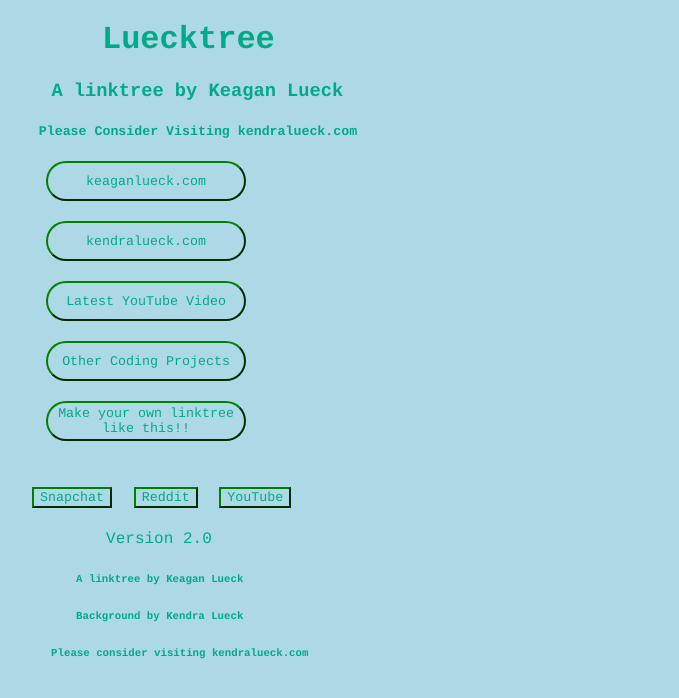
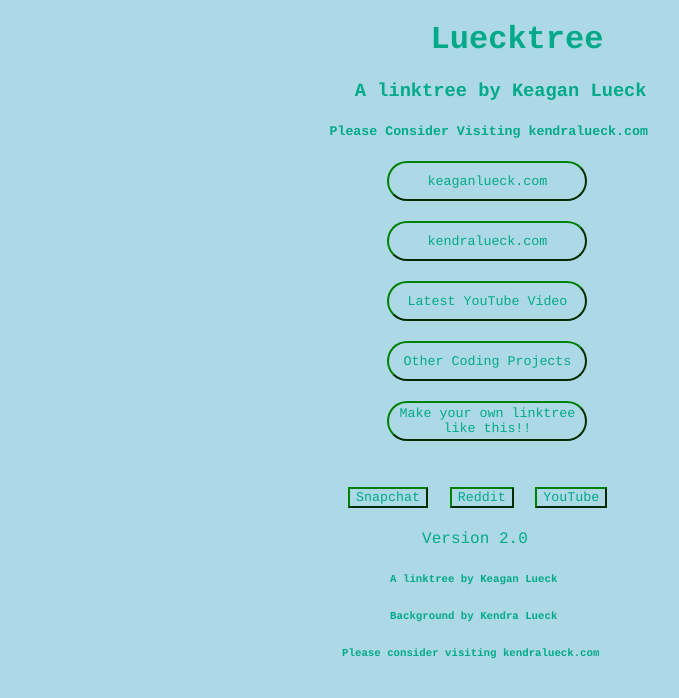
Before and after one commit to Zenox64/luecktree, a plain HTML site: page index.html in a window 1280 px wide. Shown: the whole page, without its empty margins (83-762 px from the left). Drawn offline with Linux system fonts and the light colour scheme.

Commit message:
Add files via upload

```diff
--- a/luecktree.css
+++ b/luecktree.css
@@ -1,27 +1,27 @@
 h1 {
-  text-indent: 14%;
+  text-indent: 40%;
 }
 h3 {
-  text-indent: 10%;
+  text-indent: 34%;
 }
 h5 {
-  text-indent: 9%;
+  text-indent: 32%;
 }
 .jal {
-  margin-left: 8%;
+  margin-left: 35%;
   margin-bottom: 40px;
 }
 .liv {
-  margin-left: 8%;
+  margin-left: 33%;
 }
 .rich {
   text-indent: 80px;
 }
 .bae {
-  text-indent: 50px;
+  text-indent: 48px;
 }
 .consider {
-  text-indent: 25px;
+  text-indent: 0px;
 }
 .one {
   margin: 20px;
```
